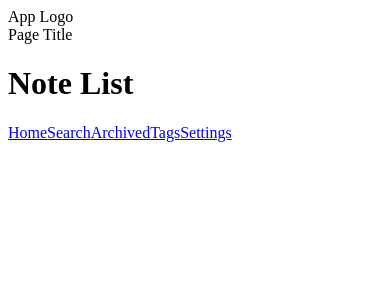
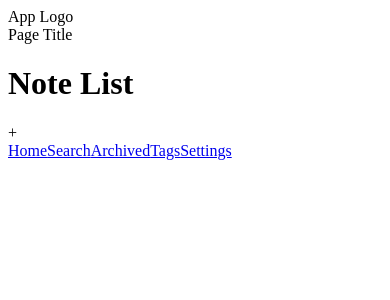
Before and after one commit to Nimus-oes/react-note-app, a React (Vite) app: page /notes/all in a window 390 px wide. Shown: the top 300 px of the page. Built offline with nearby package versions, Linux system fonts and the light colour scheme.

Commit message:
Add create new note button for desktop/mobile screens (#4)

```diff
--- a/src/pages/note-list-page.tsx
+++ b/src/pages/note-list-page.tsx
@@ -1,7 +1,24 @@
+import { useIsMobile } from "../hooks/use-is-mobile";
 import SubLayout from "../layout/sub-layout";
 
 export default function NoteListPage() {
-  const noteList = <h1>Note List</h1>;
+  const isMobile = useIsMobile();
+
+  const mobileLayout = (
+    <>
+      <h1>Note List</h1>
+      <div>+</div>
+    </>
+  );
+
+  const desktopLayout = (
+    <>
+      <div>Create New Note</div>
+      <h1>Note List</h1>
+    </>
+  );
+
+  const noteList = isMobile ? mobileLayout : desktopLayout;
 
   return (
     <>
```
